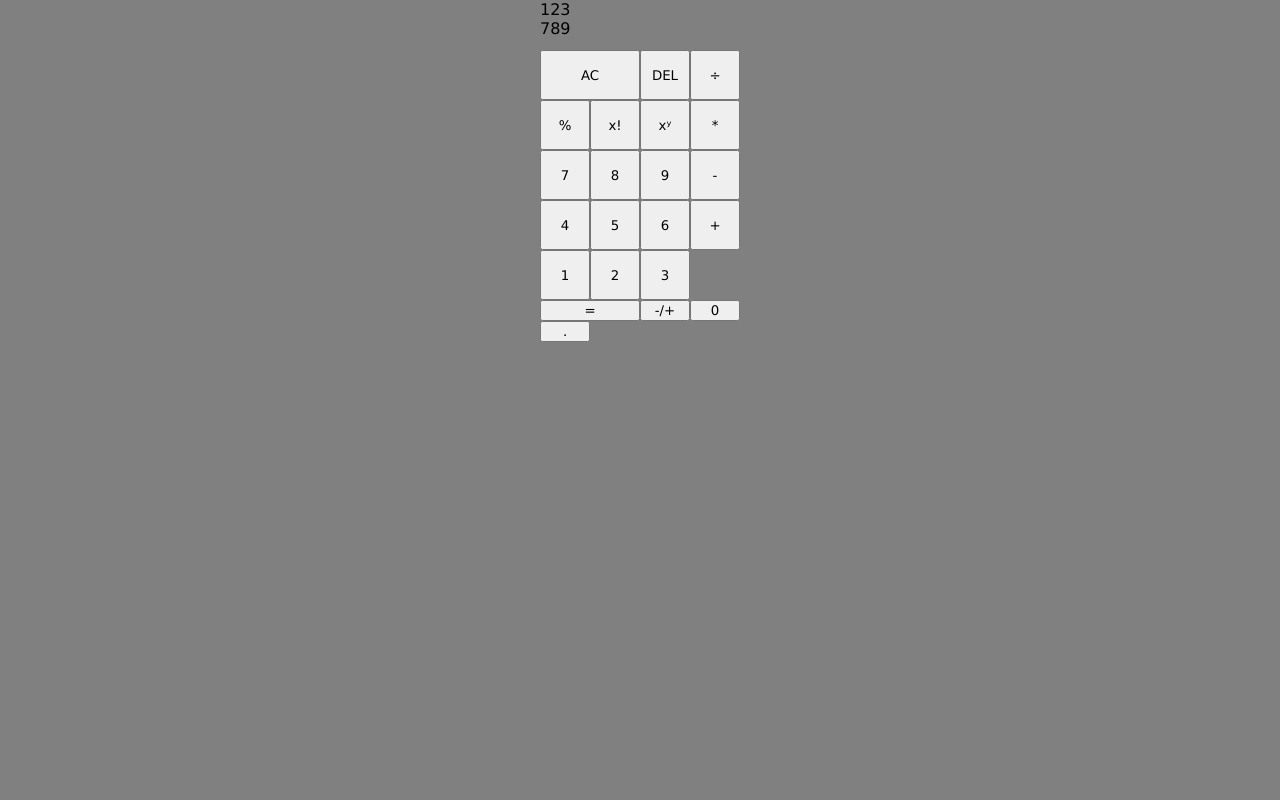
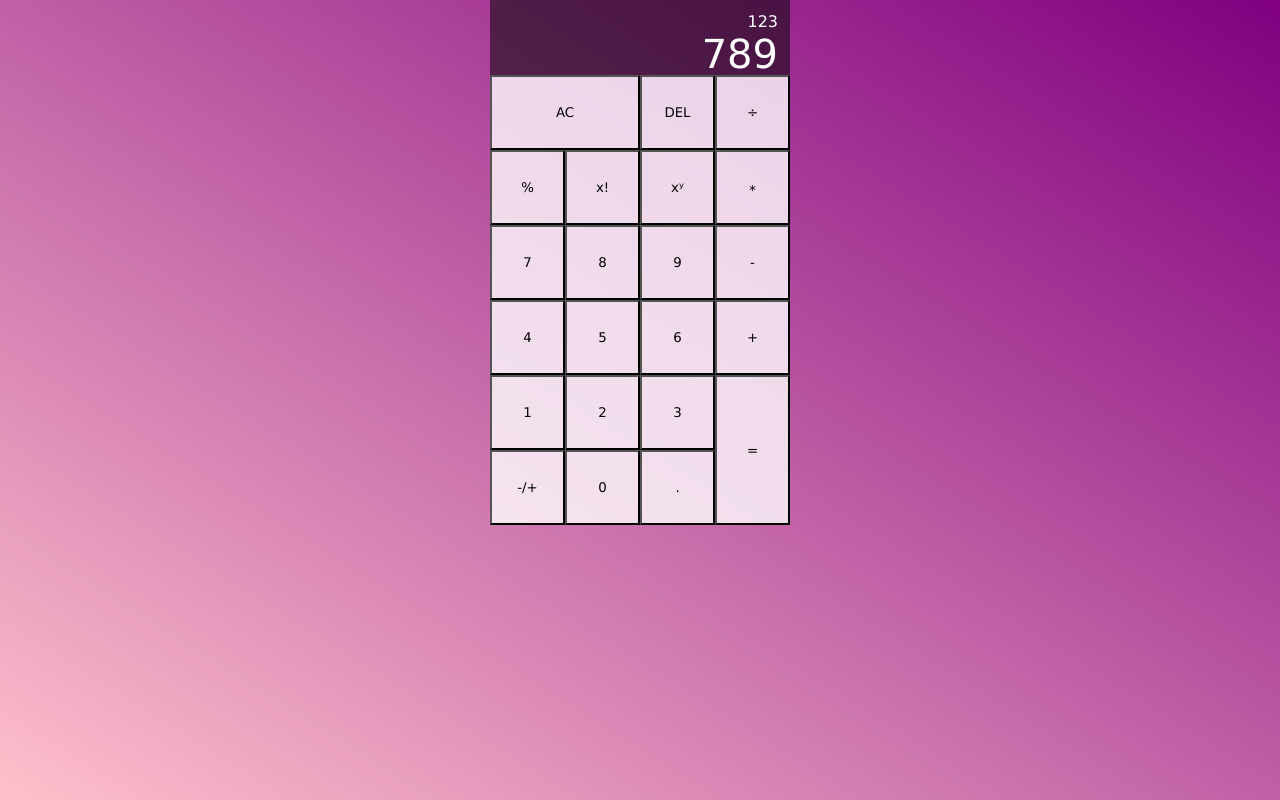
Before and after one commit to fxiaoDFX/calculator, a plain HTML site: page index.html in a window 1280 px wide. Drawn offline with Linux system fonts and the light colour scheme.

Commit message:
Add some color to calculator buttons and change background color
Added the layout for where the buttons and display will be.  Added color
when mouse hover over button.  Changed background color from solid to
linear gradient.

```diff
--- a/style.css
+++ b/style.css
@@ -5,23 +5,58 @@
 }
 
 body{
-    background-color: gray;
+    background: linear-gradient(to right top, pink, purple);
     margin: 0px;
 }
 
+/* Calculator Body */
 .calc-container{
     display: grid;
-    grid-template-columns: repeat(4, 50px);
-    grid-template-rows: repeat(6, 50px);
+    grid-template-columns: repeat(4, 75px);
+    grid-template-rows: repeat(7, 75px);
+    justify-content: center;
+    min-height: 100vh;
+}
+    /* buttons */
+    .multiply{
+        padding-top: 7px;
+    }
 
-    justify-content: center;
-    align-content: center;
-}
+    .span-2.horizontal{
+        grid-column: span 2;
+    }
 
-.span-2{
-    grid-column: span 2;
-}
+    .span-2.vertical{
+        grid-row: span 2;
+    }
+
+    button{
+        background-color: #ffffffca;
+    }
+
+    button:hover{
+        background-color: grey;
+    }
 
 .display{
+    display: flex;
+    flex-direction: column;
     grid-column: 1 / -1;
+    background-color: #00000085;
+    padding: 12px;
+    justify-content: space-evenly;
+    align-items: flex-end;
+    word-wrap:break-word;
+    word-break: break-all;
+
 }
+    .display .previous-op{
+        /* display: none; to be hidden after this project is finalized */
+        color: white;
+        font-size: 1rem;
+    }
+
+    .display .current-op{
+        color: white;
+        font-size: 2.5rem;
+    }
```
